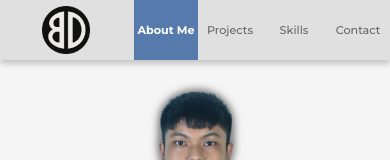
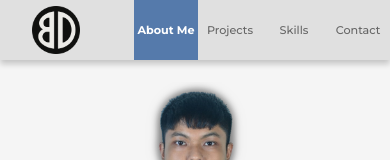
Before and after one commit to Binil-Dangol/Portfolio, a React (Vite) app: page / in a window 390 px wide. Shown: the top 160 px of the page. Built offline with nearby package versions, Linux system fonts and the light colour scheme; a web font is replaced by a local one.

Commit message:
Refactor logo styles for improved alignment and responsiveness

```diff
--- a/src/css/header.module.css
+++ b/src/css/header.module.css
@@ -18,15 +18,9 @@
   }
 }
 
-@media (max-width: 493px) {
-  .logo {
-    margin-left: 0.5rem;
-  }
-}
-
 .logo {
   display: flex;
-  justify-content: center;
+  justify-content: space-evenly;
   aspect-ratio: 1/1;
   color: #333333;
   height: 80%;
@@ -39,3 +33,15 @@
   justify-content: flex-end;
   height: 100%;
 }
+
+@media (max-width: 493px) {
+  .logo {
+    margin-left: 1.5rem;
+  }
+}
+
+@media (max-width: 390px) {
+  .logo {
+    margin-left: 2rem;
+  }
+}
```
